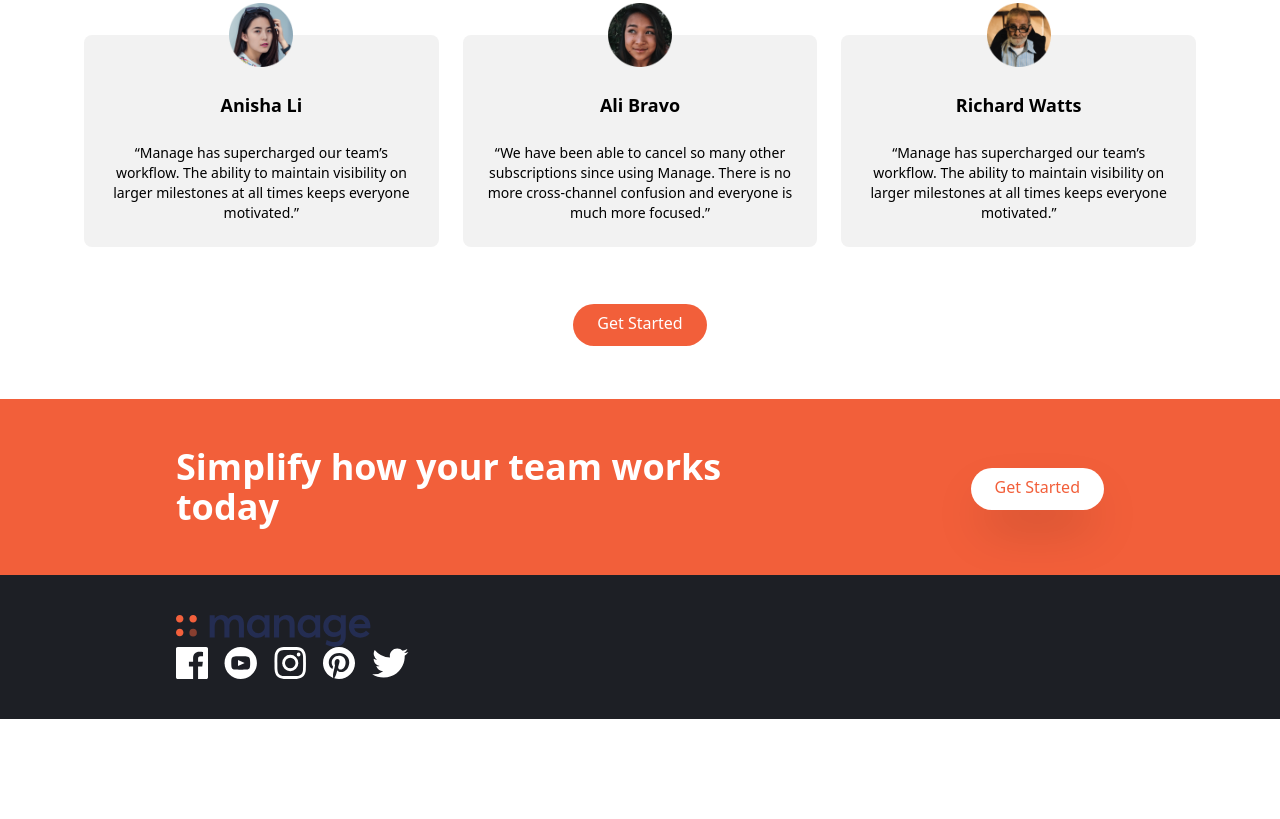
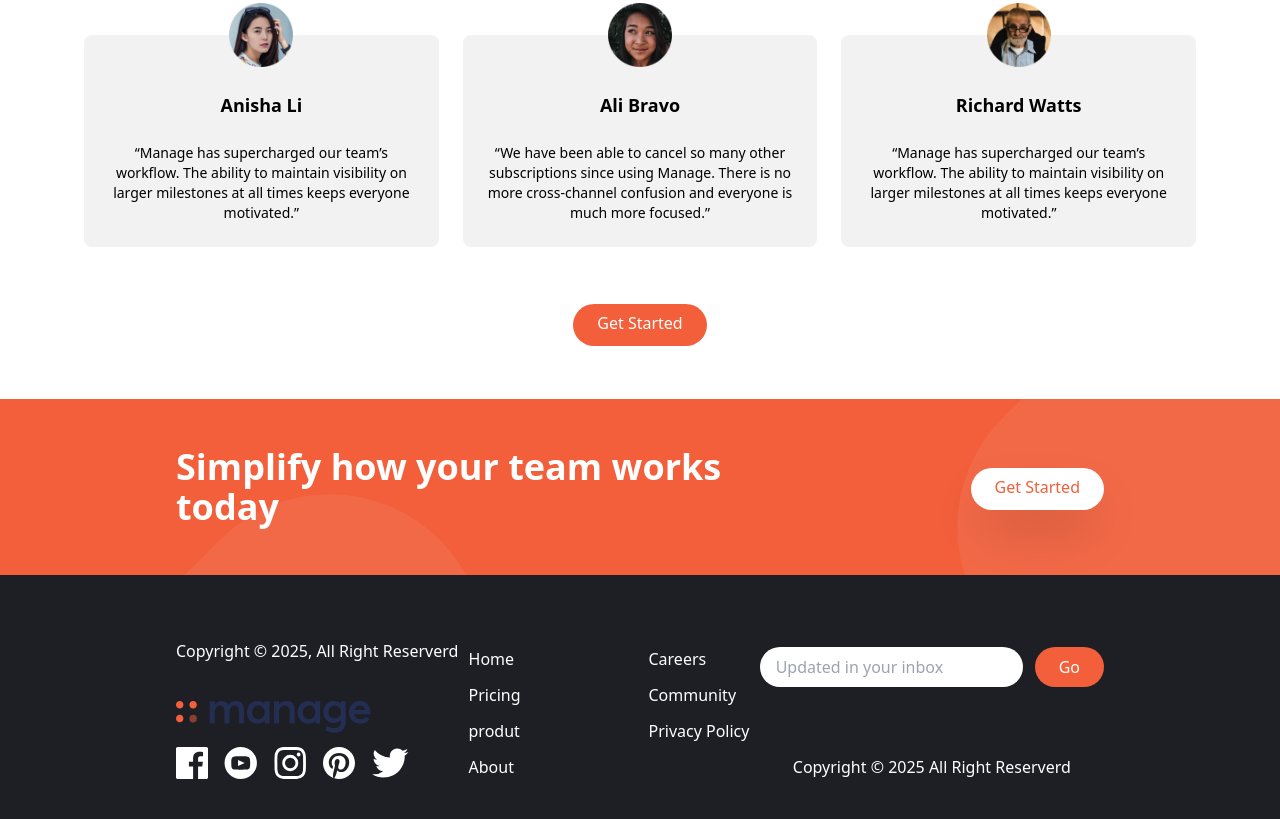
Before and after one commit to proAbenezer/Manage-landing-page, a website: page index.html in a window 1280 px wide. Shown: the part 1369-2188 px from the top of the page. Before the commit the page ends 2088 px from the top, so only its background shows below. Drawn offline with Linux system fonts and the light colour scheme.

Commit message:
finished

```diff
--- a/index.html
+++ b/index.html
@@ -25,6 +25,24 @@
           class="hidden p-3 px-6 pt-2 text-white bg-brightRed rounded-full baseline hover:bg-brightRedLight md:block"
           >Get Started
         </a>
+        <button
+          id="menu-btn"
+          class="block hamburger md:hidden focus:outline-none"
+        >
+          <span class="hamburger-top"></span>
+          <span class="hamburger-middle"></span>
+          <span class="hamburger-bottom"></span>
+        </button>
+      </div>
+      <div
+        id="menu"
+        class="absolute flex-col items center self-end hidden px-2 py-8 mt-10 space-y-6 font-bold bg-white sm:w-auto sm:self-center left-6 right-6 drop-shadow-md"
+      >
+        <a href="#">Pricing</a>
+        <a href="#">Product</a>
+        <a href="#">About Us</a>
+        <a href="#">Careers</a>
+        <a href="#">Community</a>
       </div>
     </nav>
     <section id="id">
@@ -228,11 +246,14 @@
 
     <footer class="bg-veryDarkBlue">
       <div
-        class="container flex flex-col-reverse justify-between px-6 py-10 mx-auto space-y-8 md:flex-row md:space-y-0"
+        class="container flex flex-col-reverse justify-between px-6 py-10 mx-auto space-y-8 md:flex-row"
       >
         <div
           class="flex flex-col-reverse items-center justify-between space-y-12 md:flex-col md:space-y-0 md:items-start"
         >
+          <div class="mx-auto my-6 text-center text-white md:hiddent">
+            Copyright &copy; 2025, All Right Reserverd
+          </div>
           <div><img src="images/logo.svg" class="h-8" alt="" /></div>
           <div class="flex justify-center space-x-4">
             <a href="#"
@@ -252,7 +273,41 @@
             /></a>
           </div>
         </div>
+        <div class="flex justify-around space-x-32">
+          <div class="flex flex-col space-y-3 text-white">
+            <a href="#" class="hover:text-brightRed">Home</a>
+            <a href="#" class="hover:text-brightRed">Pricing</a>
+            <a href="#" class="hover:text-brightRed">produt</a>
+            <a href="#" class="hover:text-brightRed">About</a>
+          </div>
+          <div class="flex flex-col space-y-3 text-white">
+            <a href="#" class="hover:text-brightRed">Careers</a>
+            <a href="#" class="hover:text-brightRed">Community</a>
+            <a href="#" class="hover:text-brightRed">Privacy Policy</a>
+          </div>
+        </div>
+
+        <div class="flex flex-col justify-between">
+          <form>
+            <div class="flex space-x-3">
+              <input
+                type="text"
+                class="flex-1 px-4 rounded-full focus:outline-none"
+                placeholder="Updated in your inbox"
+              />
+              <button
+                class="px-6 py-2 text-white rounded-full bg-brightRed hover:bg-brightRedLight foucs:outline-none"
+              >
+                Go
+              </button>
+            </div>
+          </form>
+          <div class="hidden text-white text-center md:block">
+            Copyright &copy; 2025 All Right Reserverd
+          </div>
+        </div>
       </div>
     </footer>
+    <script src="./js/script.js"></script>
   </body>
 </html>
--- /dev/null
+++ b/js/script.js
@@ -0,0 +1,8 @@
+const btn = document.getElementById("menu-btn");
+const nav = document.getElementById("menu");
+
+btn.addEventListener("click", () => {
+  btn.classList.toggle("open");
+  nav.classList.toggle("flex");
+  nav.classList.toggle("hidden");
+});
```
Also changed, not shown: css/main.css.
